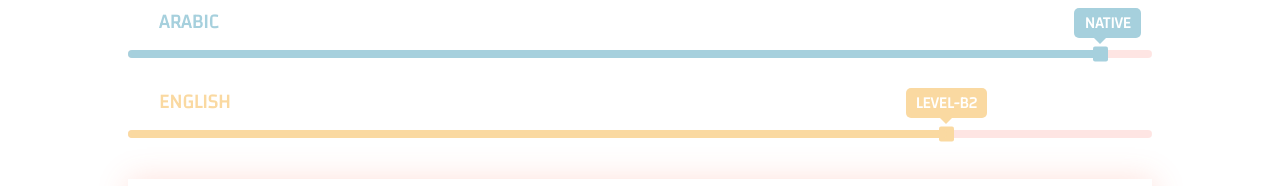
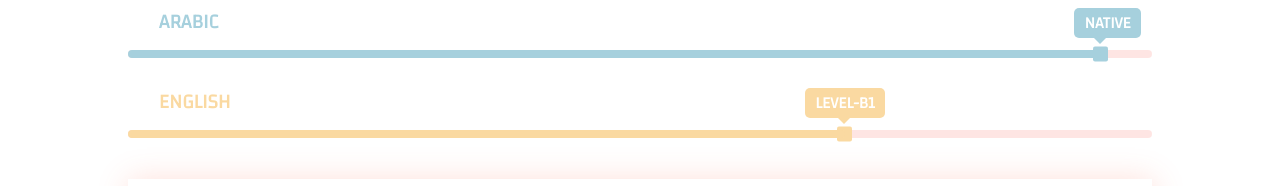
Before and after one commit to abou7iba/whoami, a plain HTML site: page index.html in a window 1280 px wide. Shown: the part 687-873 px from the top of the page. Drawn offline with Linux system fonts and the light colour scheme.

Commit message:
Update index.html

```diff
--- a/index.html
+++ b/index.html
@@ -54,8 +54,8 @@
                         <p style="color: #FAD9A1 ;">ENGLISH</p>
                         <div class="pro-line" style="
                         --bg: #FAD9A1;
-                        --wd: 80%;
-                        --tx: 'LEVEL-B2';
+                        --wd: 70%;
+                        --tx: 'LEVEL-B1';
                         ">
                         <span></span>
                     </div>
```
